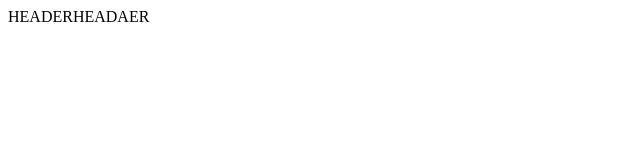
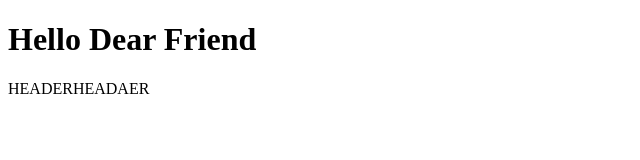
Before and after one commit to ElhamMirzaKazemi/gitprojecttwo, a plain HTML site: page index.html in a window 1280 px wide. Shown: the whole page, without its empty margins (0-640 px from the left). Drawn offline with Linux system fonts and the light colour scheme.

Commit message:
adddearfrindpage

```diff
--- a/index.html
+++ b/index.html
@@ -7,6 +7,7 @@
     <title>Document</title>
 </head>
 <body>
+    <h1> Hello Dear Friend </h1>
     <header> HEADERHEADAER   </header>
     </body>
 </html>
```
